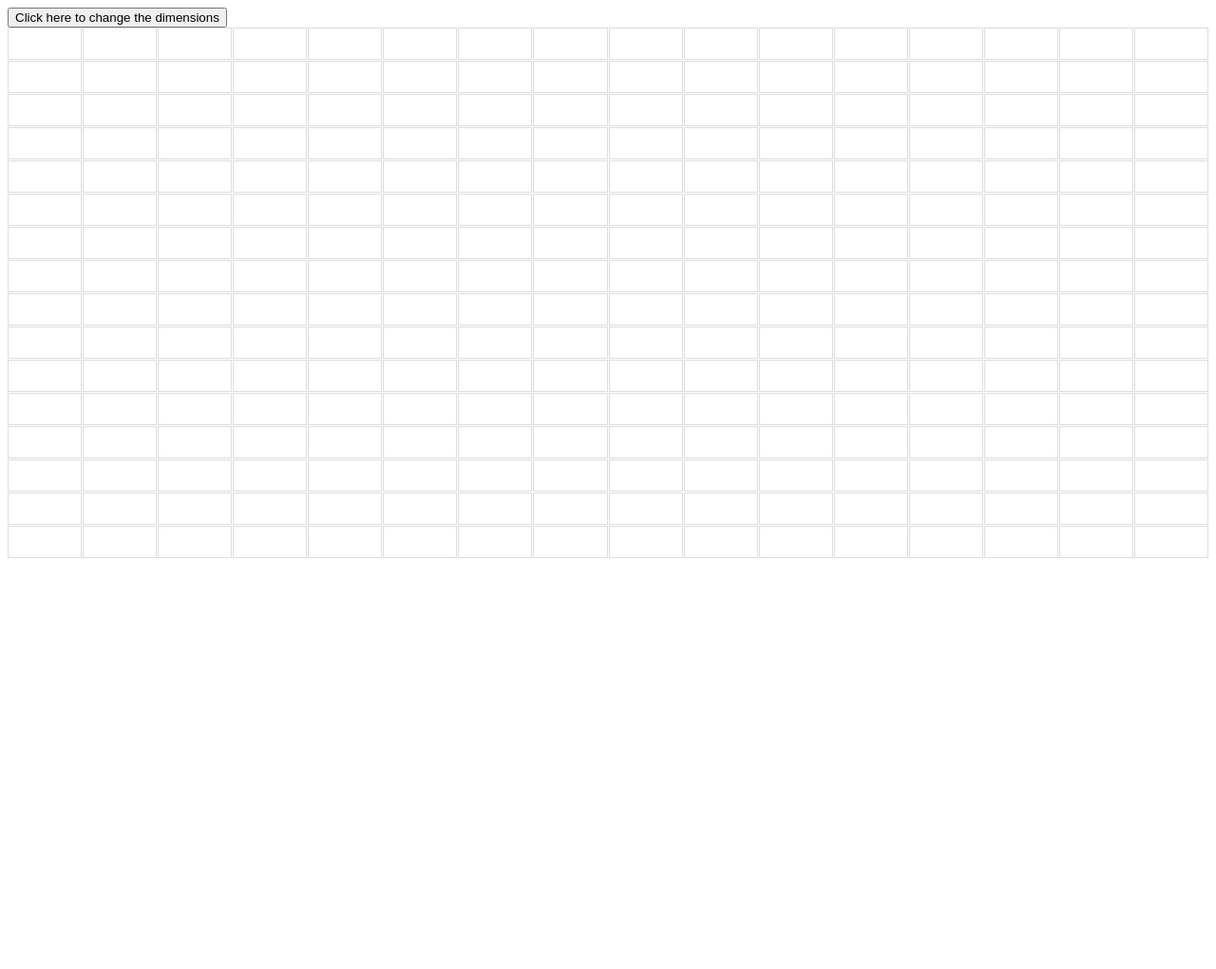
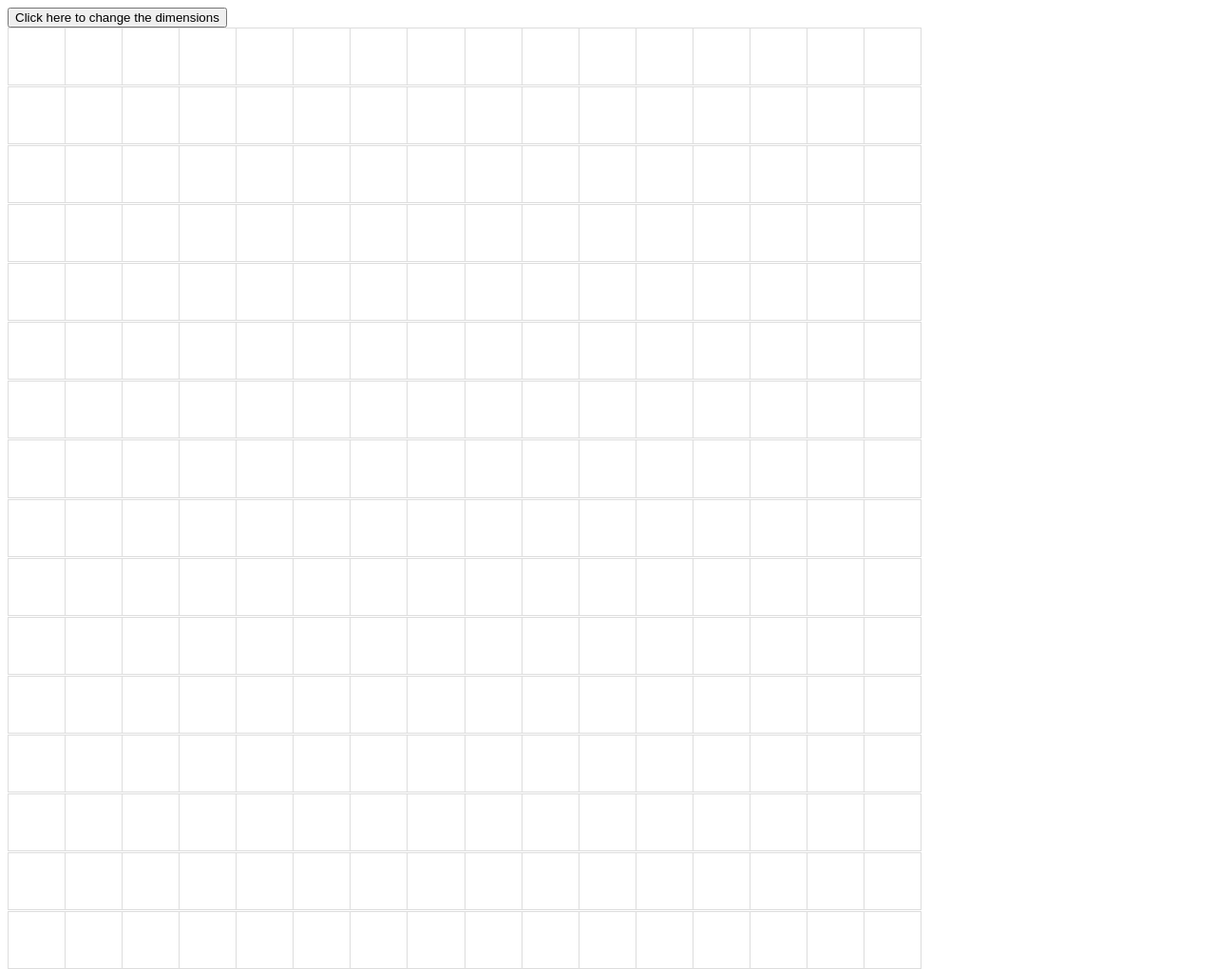
Before and after one commit to noahlazenby/etch-a-sketch, a plain HTML site: page index.html in a window 1280 px wide. Shown: the whole page at 95% size. Before the commit the page ends 800 px from the top, so only its background shows below. Drawn offline with Linux system fonts and the light colour scheme.

Commit message:
added size constraint to container

```diff
--- a/myscript.js
+++ b/myscript.js
@@ -11,6 +11,7 @@ function applyHoverOn () {
 };
 
 function makeRows(rows, cols) {
+    container.innerHTML = '';
     container.style.setProperty('--gridRows', rows);
     container.style.setProperty('--gridCols', cols);
     for (c = 0; c < (rows * cols); c++) {
--- a/styles.css
+++ b/styles.css
@@ -8,10 +8,14 @@
     grid-gap: 1px;
     grid-template-rows: repeat(var(--gridRows), 1fr);
     grid-template-columns: repeat(var(--gridCols), 1fr);
+    width: 960px;
+    height: 960px;
   }
 
   .gridItem {
-    padding: 1em;
+    width: 100%;
+    height: 0;
+    padding-top: 100%;
     border: 1px solid #ddd;
     text-align: center;
   }
```
